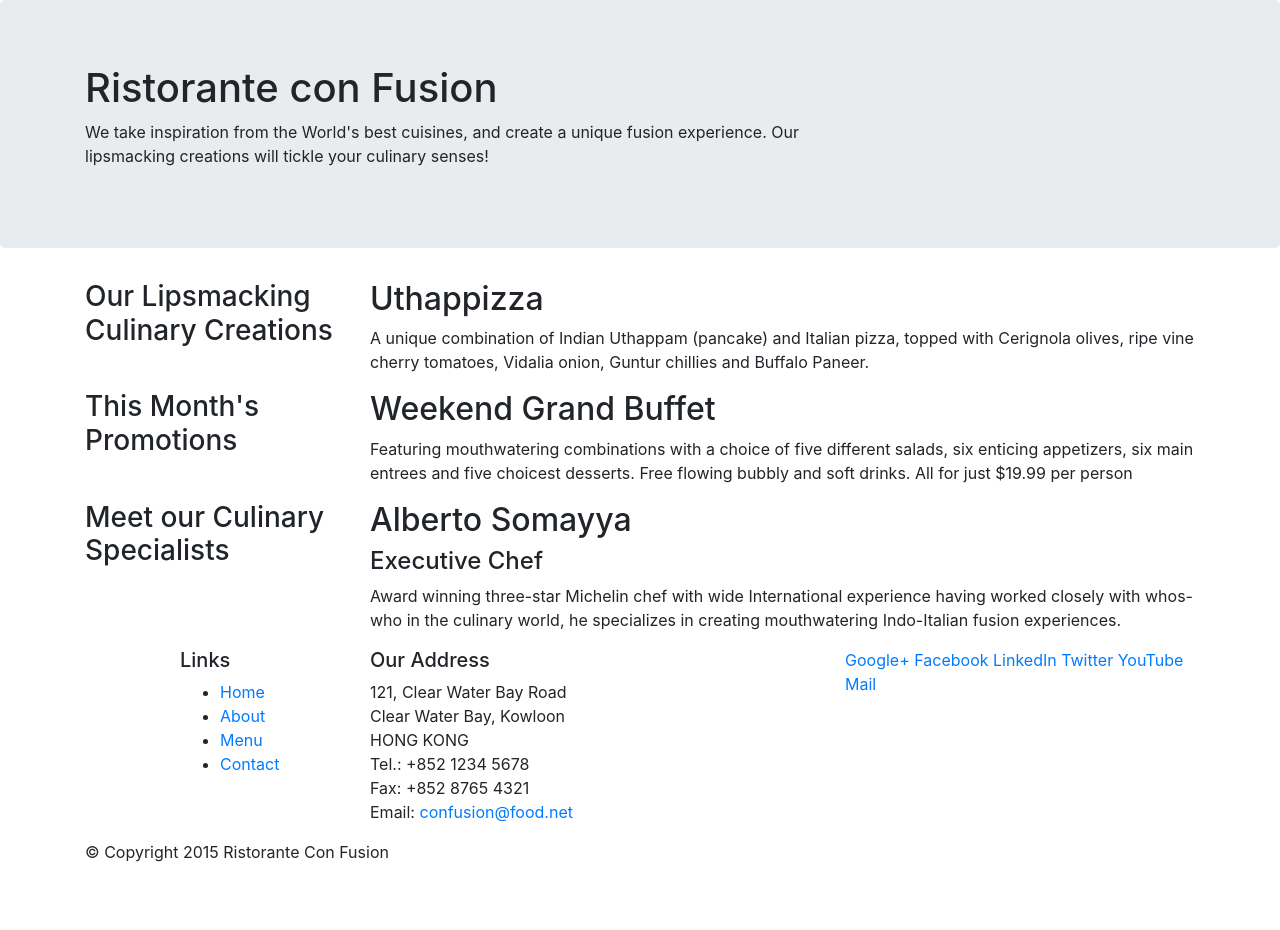
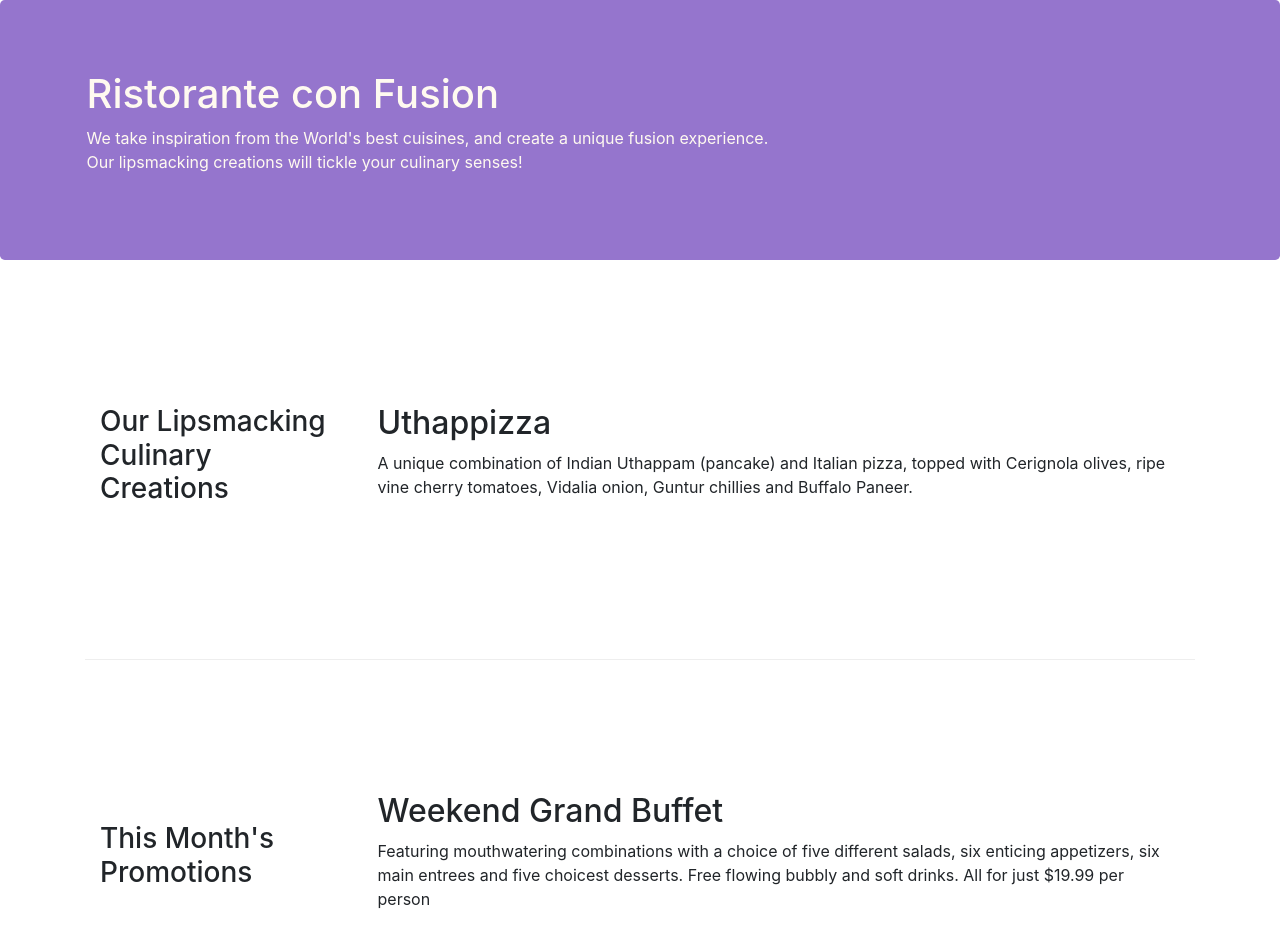
Before and after one commit to ThiernoAmirouDiallo/ConfusionBootstrapJQuery, a website: page index.html in a window 1280 px wide. Shown: the top 930 px of the page. Before the commit the page ends 880 px from the top, so only its background shows below. Drawn offline with nearby package versions, Linux system fonts and the light colour scheme.

Commit message:
Bootstrap Grid Part 2

```diff
--- /dev/null
+++ b/css/style.css
@@ -0,0 +1,32 @@
+.row-header{
+    padding: 0px auto;
+    margin: 0px auto;
+}
+
+.row-content {
+    margin: 0px auto;
+    padding: 50px 0px 50px 0px;
+    border-bottom: 1px ridge;
+    min-height: 400px
+}
+
+.footer {
+    background-color: #D1C4E9;
+    margin: 0px auto;
+    padding: 20px 0px 20px 0px;
+
+}
+
+.jumbotron {
+    padding: 70px 30px 70px 3px;
+    margin: 0px auto;
+    background: #9575CD;
+    color: floralwhite;
+}
+
+.address {
+    font-size: 80%;
+    margin: 0px;
+    color: #0F0F0F;
+
+}
--- a/index.html
+++ b/index.html
@@ -9,6 +9,7 @@
 
     <!-- Bootstrap CSS -->
     <link rel="stylesheet" href="node_modules/bootstrap/dist/css/bootstrap.min.css">
+    <link rel="stylesheet" href="css/style.css">
 
     <title>Ristorante Con Fusion</title>
 </head>
@@ -17,7 +18,7 @@
 
     <header class="jumbotron">
         <div class="container">
-            <div class="row">
+            <div class="row row-header">
                 <div class="col-12 col-sm-8">
                     <h1>Ristorante con Fusion</h1>
                     <p>We take inspiration from the World's best cuisines, and create a unique fusion experience. Our lipsmacking creations will tickle your culinary senses!</p>
@@ -29,18 +30,18 @@
     </header>
 
     <div class="container">
-        <div class="row">
-            <div class="col-sm-4 push-sm-8 col-md-3 push-md-9">
+        <div class="row row-content align-items-center">
+            <div class="col-sm-4 col-md-3 flex-last">
                 <h3>Our Lipsmacking Culinary Creations</h3>
             </div>
-            <div class="col-sm pull-sm-4 col-md pull-md-3">
+            <div class="col-sm col-md flex-first">
                 <h2>Uthappizza</h2>
                 <p>A unique combination of Indian Uthappam (pancake) and Italian pizza, topped with Cerignola olives, ripe vine cherry tomatoes, Vidalia onion, Guntur chillies and Buffalo Paneer.</p>
             </div>
         </div>
 
 
-        <div class="row">
+        <div class="row row-content align-items-center">
             <div class="col-sm-4 col-md-3">
                 <h3>This Month's Promotions</h3>
             </div>
@@ -50,11 +51,11 @@
             </div>
         </div>
 
-        <div class="row">
-            <div class="col-sm-4 push-sm-8 col-md-3 push-md-9">
+        <div class="row row-content align-items-center">
+            <div class="col-sm-4 col-md-3 flex-last">
                 <h3>Meet our Culinary Specialists</h3>
             </div>
-            <div class="col-sm pull-sm4 col-md pull-md-3">
+            <div class="col-sm col-md flex-first">
                 <h2>Alberto Somayya</h2>
                 <h4>Executive Chef</h4>
                 <p>Award winning three-star Michelin chef with wide International experience having worked closely with whos-who in the culinary world, he specializes in creating mouthwatering Indo-Italian fusion experiences. </p>
@@ -62,12 +63,12 @@
         </div>
     </div>
 
-    <footer>
+    <footer class="footer">
         <div class="container">
             <div class="row">
                 <div class="col-5 col-sm-2 offset-1">
                     <h5>Links</h5>
-                    <ul>
+                    <ul class="list-unstyled">
                         <li><a href="#">Home</a></li>
                         <li><a href="#">About</a></li>
                         <li><a href="#">Menu</a></li>
@@ -85,8 +86,8 @@
 		              Email: <a href="mailto:confusion@food.net">confusion@food.net</a>
 		           </address>
                 </div>
-                <div class="col col-sm-4">
-                    <div>
+                <div class="col col-sm-4 align-self-center">
+                    <div style="text-align: center">
                         <a href="http://google.com/+">Google+</a>
                         <a href="http://www.facebook.com/profile.php?id=">Facebook</a>
                         <a href="http://www.linkedin.com/in/">LinkedIn</a>
@@ -96,7 +97,7 @@
                     </div>
                 </div>
            </div>
-           <div class="row">
+           <div class="row justify-content-center">
                 <div class="col-auto">
                     <p>© Copyright 2015 Ristorante Con Fusion</p>
                 </div>
```
